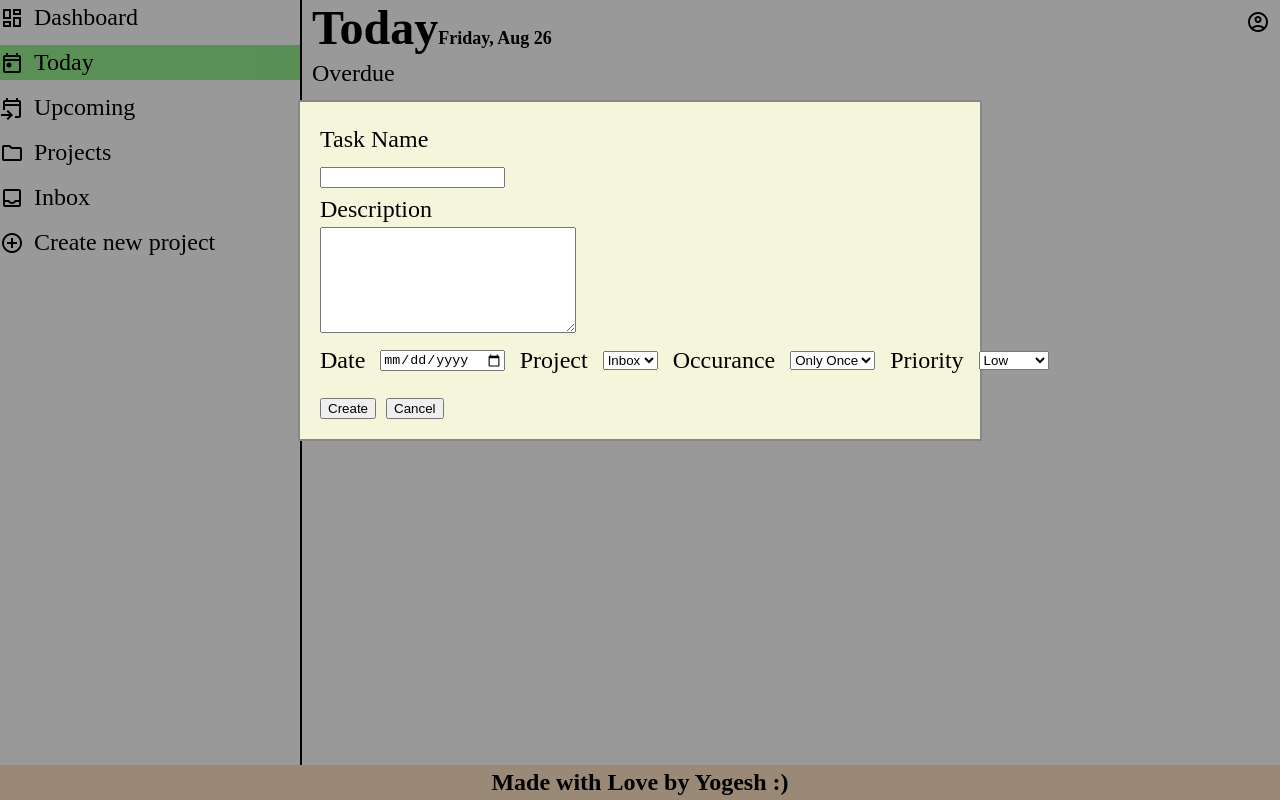
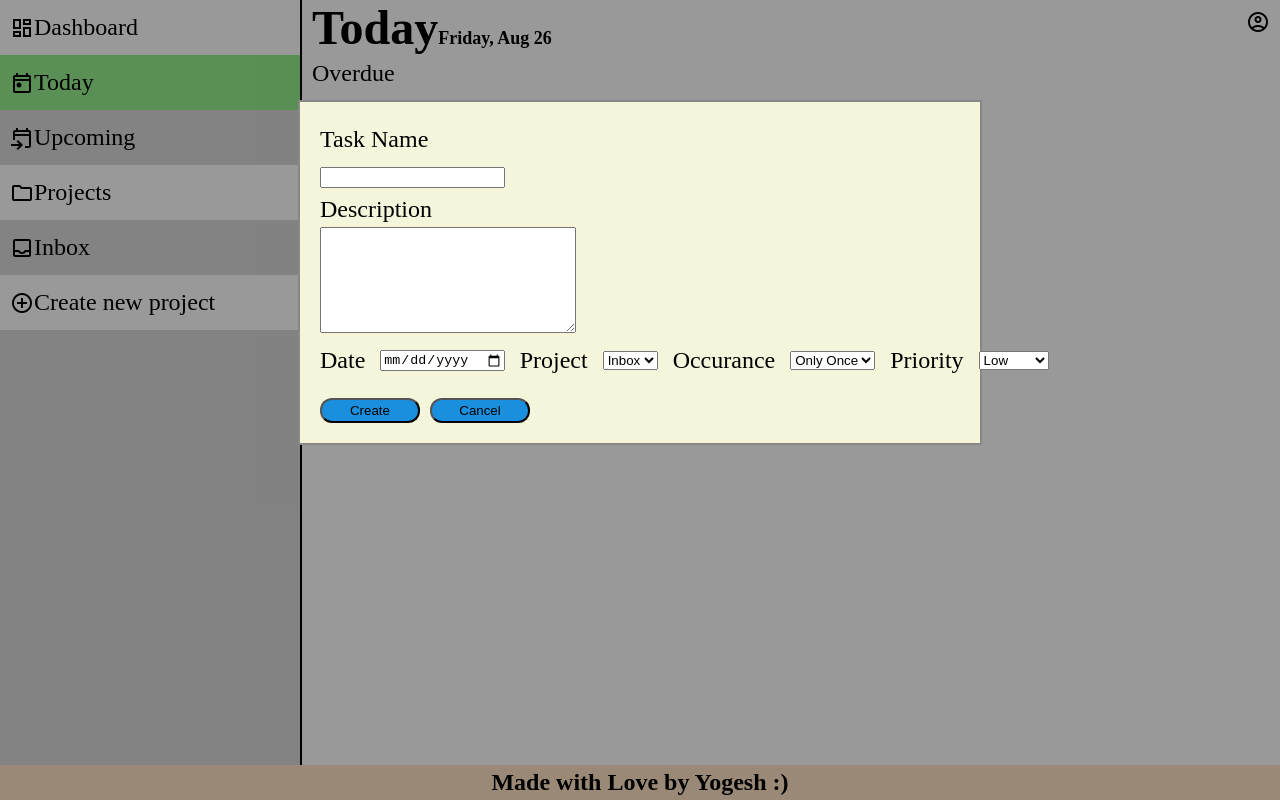
Before and after one commit to yogesh200002/to-do-list, a website built with webpack: page dist/index.html in a window 1280 px wide. Both pictures are taken after a click on the button "Add Task". Built offline with nearby package versions, Linux system fonts and the light colour scheme.

Commit message:
Add styles to buttons and sidePane elements.

```diff
--- a/src/style.css
+++ b/src/style.css
@@ -9,7 +9,7 @@ html, body {
     height: 100%;
     margin: 0;
     padding: 0%;
-  }
+}
 
 #content {
   height: 100%;
@@ -42,16 +42,19 @@ html, body {
 }
 
 #sidePane{
-    display: flex;
     flex-direction: column;
-    gap: 10px;
+    background-color: #D9D9D9;
     border-right: 2px solid black;
     min-width: 300px;
 }
 
+#dashboard,#projects,#createProject{
+    background-color: white;
+}
+
 #sidePane > div{
+    padding: 10px;
     display: flex;
-    gap: 10px;
     align-items: center;
 }
 
@@ -127,3 +130,15 @@ footer{
     margin-top: 20px;
     align-items: center;
 }
+
+.buttonContainer > button {
+    background: #1A8FDD;
+    border-radius: 12px;
+    width: 100px;
+    height: 25px;
+}
+
+input[type="checkbox"]{
+    width: 24px;
+    height: 22px;
+}
```
